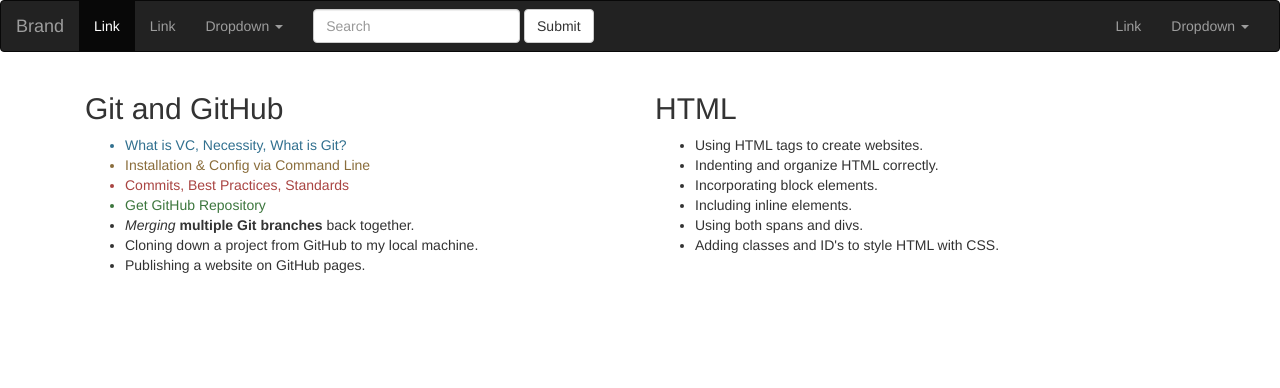
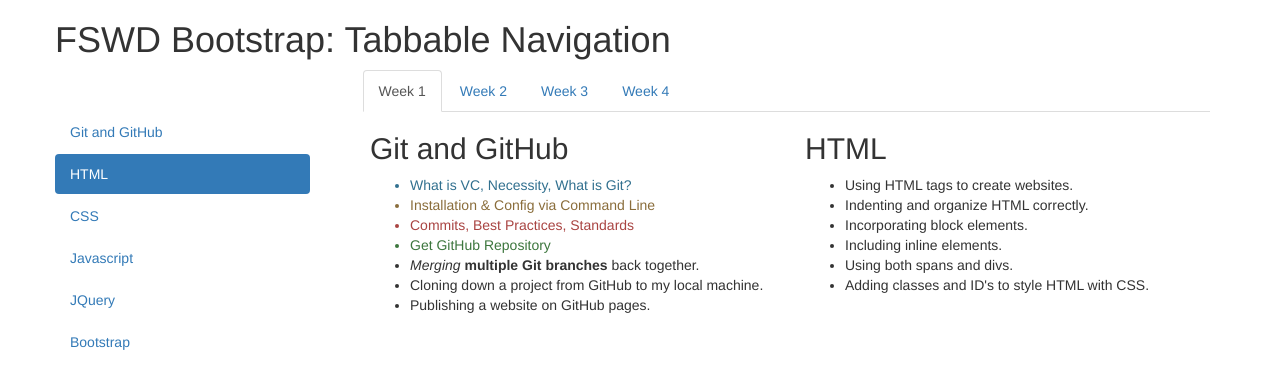
Before and after one commit to MarkusSzokoll/FSWD60-Bootstrap-DAY02-Markus_Szokoll-Anes_Smajic, a plain HTML site: page intermediate/bootstrap-day2-i1.html in a window 1280 px wide. Drawn offline with nearby package versions, Linux system fonts and the light colour scheme.

Commit message:
add left navbar to intermediate1

```diff
--- a/intermediate/bootstrap-day2-i1.html
+++ b/intermediate/bootstrap-day2-i1.html
@@ -6,64 +6,43 @@
     <title>intermediate</title>
     <link rel="stylesheet" href="https://maxcdn.bootstrapcdn.com/bootstrap/3.3.7/css/bootstrap.min.css" integrity="sha384-BVYiiSIFeK1dGmJRAkycuHAHRg32OmUcww7on3RYdg4Va+PmSTsz/K68vbdEjh4u" crossorigin="anonymous">
     <script src="https://ajax.googleapis.com/ajax/libs/jquery/3.3.1/jquery.min.js"></script>
-    <link rel="stylesheet" type="text/css" href="css/index.css">
     <script src="https://maxcdn.bootstrapcdn.com/bootstrap/3.3.7/js/bootstrap.min.js" integrity="sha384-Tc5IQib027qvyjSMfHjOMaLkfuWVxZxUPnCJA7l2mCWNIpG9mGCD8wGNIcPD7Txa" crossorigin="anonymous"></script>
+    <style>
+        .nav-pills{
+            width: 100%!important;
+        }
+    </style>
 </head>
 
 <body>
-    <nav class="navbar navbar-inverse">
-        <div class="container-fluid">
-            <!-- Brand and toggle get grouped for better mobile display -->
-            <div class="navbar-header">
-                <button type="button" class="navbar-toggle collapsed" data-toggle="collapse" data-target="#bs-example-navbar-collapse-1" aria-expanded="false">
-                    <span class="sr-only">Toggle navigation</span>
-                    <span class="icon-bar"></span>
-                    <span class="icon-bar"></span>
-                    <span class="icon-bar"></span>
-                </button>
-                <a class="navbar-brand" href="#">Brand</a>
-            </div>
-            <!-- Collect the nav links, forms, and other content for toggling -->
-            <div class="collapse navbar-collapse" id="bs-example-navbar-collapse-1">
-                <ul class="nav navbar-nav">
-                    <li class="active"><a href="#">Link <span class="sr-only">(current)</span></a></li>
-                    <li><a href="#">Link</a></li>
-                    <li class="dropdown">
-                        <a href="#" class="dropdown-toggle" data-toggle="dropdown" role="button" aria-haspopup="true" aria-expanded="false">Dropdown <span class="caret"></span></a>
-                        <ul class="dropdown-menu">
-                            <li><a href="#">Action</a></li>
-                            <li><a href="#">Another action</a></li>
-                            <li><a href="#">Something else here</a></li>
-                            <li role="separator" class="divider"></li>
-                            <li><a href="#">Separated link</a></li>
-                            <li role="separator" class="divider"></li>
-                            <li><a href="#">One more separated link</a></li>
-                        </ul>
-                    </li>
-                </ul>
-                <form class="navbar-form navbar-left">
-                    <div class="form-group">
-                        <input type="text" class="form-control" placeholder="Search">
-                    </div>
-                    <button type="submit" class="btn btn-default">Submit</button>
-                </form>
-                <ul class="nav navbar-nav navbar-right">
-                    <li><a href="#">Link</a></li>
-                    <li class="dropdown">
-                        <a href="#" class="dropdown-toggle" data-toggle="dropdown" role="button" aria-haspopup="true" aria-expanded="false">Dropdown <span class="caret"></span></a>
-                        <ul class="dropdown-menu">
-                            <li><a href="#">Action</a></li>
-                            <li><a href="#">Another action</a></li>
-                            <li><a href="#">Something else here</a></li>
-                            <li role="separator" class="divider"></li>
-                            <li><a href="#">Separated link</a></li>
-                        </ul>
-                    </li>
-                </ul>
-            </div><!-- /.navbar-collapse -->
-        </div><!-- /.container-fluid -->
-    </nav>
+
     <div class="container">
+        <div class="row">
+
+        <h1>FSWD Bootstrap: Tabbable Navigation</h1>
+        <div class="col-lg-3"></div>
+        <div class="col-lg-9">
+        <ul class="nav nav-tabs">
+            <li class="active"><a data-toggle="tab" href="#home">Week 1</a></li>
+            <li><a data-toggle="tab" href="#menu1">Week 2</a></li>
+            <li><a data-toggle="tab" href="#menu2">Week 3</a></li>
+            <li><a data-toggle="tab" href="#menu3">Week 4</a></li>
+        </ul>
+        </div>
+        <div class="row">
+        <div class="col-lg-3">
+              <div class="tabbable">
+ <ul class="nav nav-pills nav-stacked col-lg-3">
+   <li><a href="#a" data-toggle="tab">Git and GitHub</a></li>
+   <li class="active"><a href="#b" data-toggle="tab">HTML</a></li>
+   <li><a href="#c" data-toggle="tab">CSS</a></li>
+   <li><a href="#c" data-toggle="tab">Javascript</a></li>
+   <li><a href="#c" data-toggle="tab">JQuery</a></li>
+   <li><a href="#c" data-toggle="tab">Bootstrap</a></li>
+ </ul>
+</div>
+</div>
+<div class="col-lg-9">
         <div class="tab-content">
             <div id="home" class="tab-pane fade in active">
                 <div class="col-lg-6">
@@ -152,6 +131,8 @@
             </div>
         </div>
     </div>
+</div>
+
 </body>
 
 </html>
```
